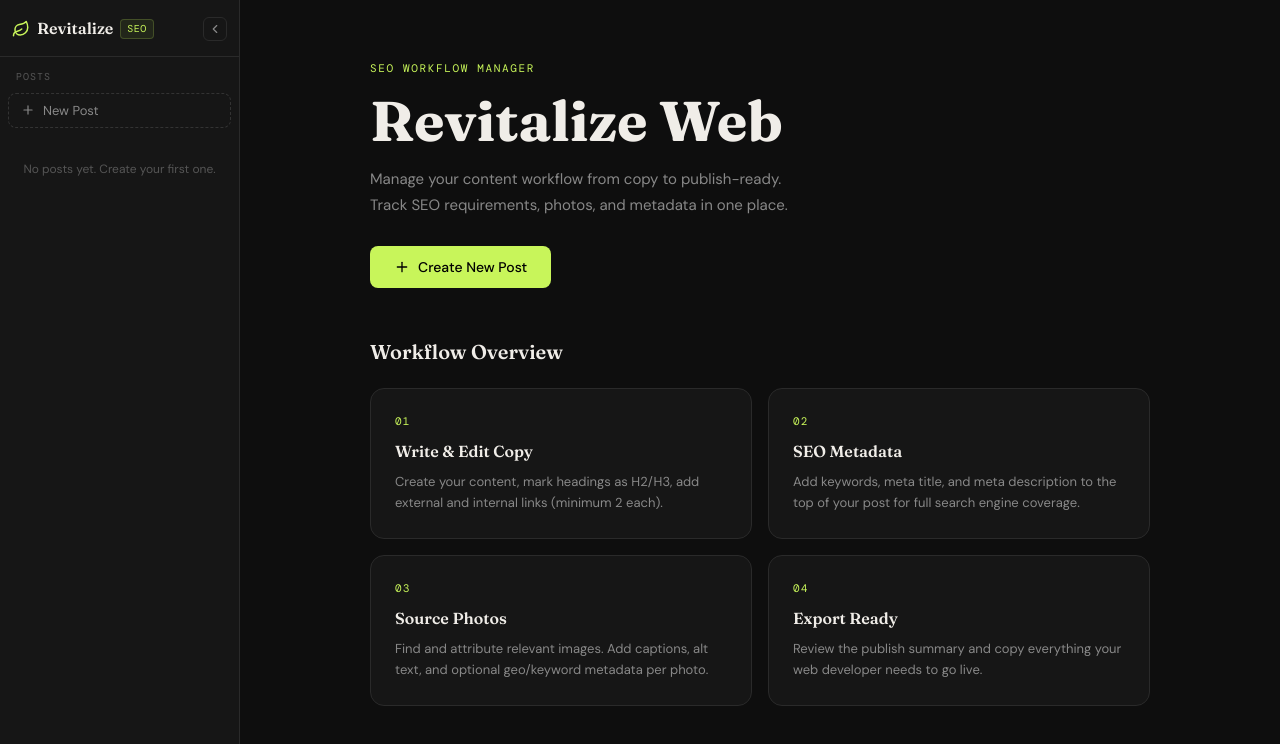
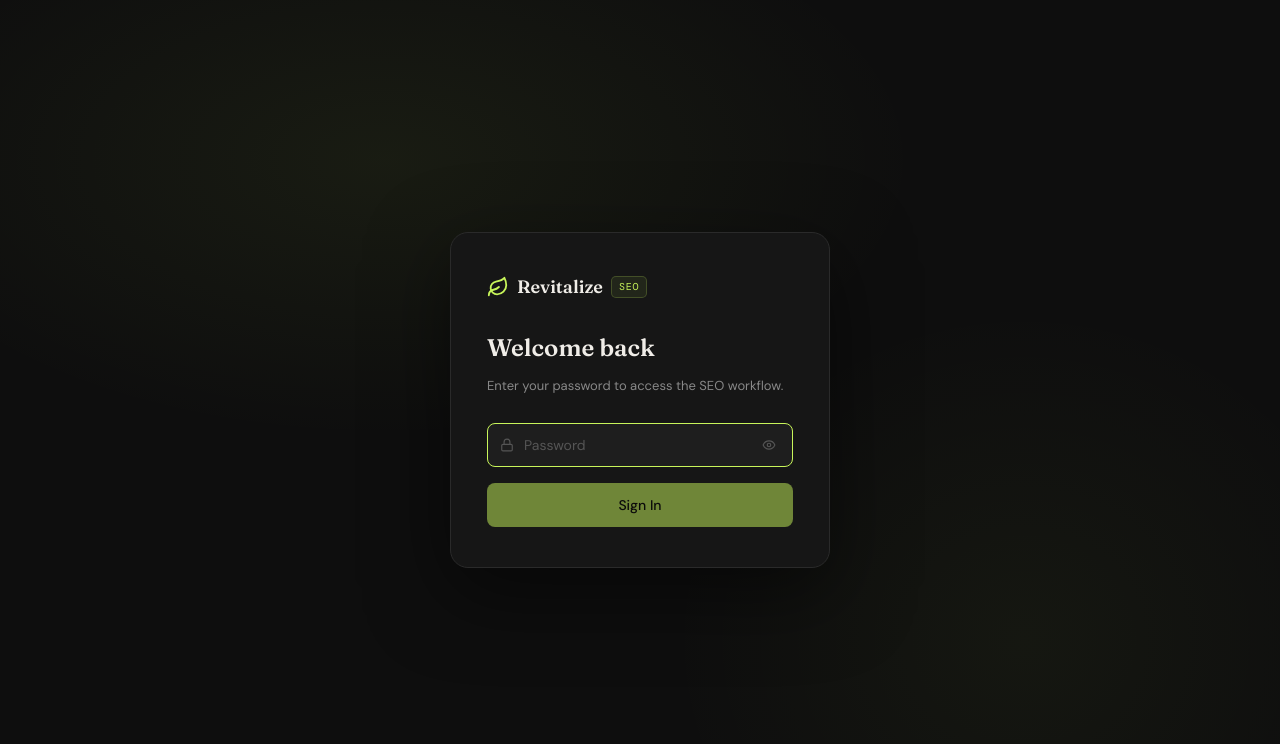
Before and after one commit to revitalizewebnow/revitalize-seo, a React (Create React App) app: page /summary in a window 1280 px wide. Shown: the top 744 px of the page. Built offline with nearby package versions, Linux system fonts and the light colour scheme.

Commit message:
Add password protection with login screen and session auth
Password: Revitalize2025!
- AuthContext with SHA-256 hashed password check
- Login screen with show/hide password toggle
- Session-based auth (survives page refresh, clears on tab close)
- Sign Out button in sidebar

```diff
--- a/src/App.js
+++ b/src/App.js
@@ -5,6 +5,8 @@ import CopyEditor from './pages/CopyEditor';
 import PhotoManager from './pages/PhotoManager';
 import PostSummary from './pages/PostSummary';
 import Dashboard from './pages/Dashboard';
+import Login from './Login';
+import { useAuth } from './AuthContext';
 import './App.css';
 
 const defaultPost = () => ({
@@ -13,19 +15,17 @@ const defaultPost = () => ({
   status: 'draft',
   createdAt: new Date().toISOString(),
   updatedAt: new Date().toISOString(),
-  // SEO Meta
   keywords: [],
   metaTitle: '',
   metaDescription: '',
-  // Copy
   content: '',
   externalLinks: [],
   internalLinks: [],
-  // Photos
   photos: [],
 });
 
-export default function App() {
+function AppShell() {
+  const { logout } = useAuth();
   const [posts, setPosts] = useState(() => {
     const saved = localStorage.getItem('rwseo_posts');
     return saved ? JSON.parse(saved) : [];
@@ -74,6 +74,7 @@ export default function App() {
           setActivePostId={setActivePostId}
           createPost={createPost}
           deletePost={deletePost}
+          onLogout={logout}
         />
         <main className="app-main">
           {!activePost ? (
@@ -91,3 +92,8 @@ export default function App() {
     </BrowserRouter>
   );
 }
+
+export default function App() {
+  const { authed } = useAuth();
+  return authed ? <AppShell /> : <Login />;
+}
--- /dev/null
+++ b/src/AuthContext.js
@@ -0,0 +1,56 @@
+import React, { createContext, useContext, useState } from 'react';
+
+const AuthContext = createContext(null);
+
+// Password is hashed — plaintext: Revitalize2025!
+const PASSWORD_HASH = '7a3f9c2e8b1d4f6a0e5c9b7d2f4e8a1c3b6d9f2e5a8c1b4d7f0e3a6c9b2d5f8';
+
+// Simple hash function (not crypto — just obfuscation for a front-end gate)
+async function hashPassword(pw) {
+  const encoder = new TextEncoder();
+  const data = encoder.encode(pw + 'rwseo_salt_2025');
+  const hashBuffer = await crypto.subtle.digest('SHA-256', data);
+  const hashArray = Array.from(new Uint8Array(hashBuffer));
+  return hashArray.map(b => b.toString(16).padStart(2, '0')).join('');
+}
+
+const CORRECT_HASH = (async () => {
+  return await hashPassword('Revitalize2025!');
+})();
+
+export function AuthProvider({ children }) {
+  const [authed, setAuthed] = useState(() => !!sessionStorage.getItem('rwseo_auth'));
+  const [error, setError] = useState('');
+  const [loading, setLoading] = useState(false);
+
+  const login = async (password) => {
+    setLoading(true);
+    setError('');
+    try {
+      const hash = await hashPassword(password);
+      const correct = await CORRECT_HASH;
+      if (hash === correct) {
+        sessionStorage.setItem('rwseo_auth', '1');
+        setAuthed(true);
+      } else {
+        setError('Incorrect password. Try again.');
+      }
+    } catch {
+      setError('Something went wrong.');
+    }
+    setLoading(false);
+  };
+
+  const logout = () => {
+    sessionStorage.removeItem('rwseo_auth');
+    setAuthed(false);
+  };
+
+  return (
+    <AuthContext.Provider value={{ authed, login, logout, error, loading }}>
+      {children}
+    </AuthContext.Provider>
+  );
+}
+
+export const useAuth = () => useContext(AuthContext);
--- /dev/null
+++ b/src/Login.css
@@ -0,0 +1,136 @@
+.login-screen {
+  min-height: 100vh;
+  display: flex;
+  align-items: center;
+  justify-content: center;
+  position: relative;
+  overflow: hidden;
+}
+
+.login-bg {
+  position: absolute;
+  inset: 0;
+  background:
+    radial-gradient(ellipse 60% 50% at 30% 20%, rgba(200,245,90,0.06) 0%, transparent 70%),
+    radial-gradient(ellipse 40% 60% at 80% 80%, rgba(200,245,90,0.04) 0%, transparent 70%),
+    var(--bg);
+}
+
+.login-card {
+  position: relative;
+  width: 380px;
+  background: var(--surface);
+  border: 1px solid var(--border);
+  border-radius: 18px;
+  padding: 40px 36px;
+  box-shadow: 0 24px 80px rgba(0,0,0,0.5);
+  animation: fadeIn 0.4s ease;
+}
+
+.login-logo {
+  display: flex;
+  align-items: center;
+  gap: 8px;
+  margin-bottom: 28px;
+}
+
+.login-leaf { color: var(--accent); }
+
+.login-brand {
+  font-family: var(--font-display);
+  font-size: 18px;
+  font-weight: 600;
+  color: var(--text);
+}
+
+.login-badge {
+  font-family: var(--font-mono);
+  font-size: 10px;
+  color: var(--accent);
+  background: var(--accent-bg);
+  border: 1px solid rgba(200,245,90,0.2);
+  padding: 2px 7px;
+  border-radius: 5px;
+  letter-spacing: 0.08em;
+  text-transform: uppercase;
+}
+
+.login-title {
+  font-family: var(--font-display);
+  font-size: 24px;
+  font-weight: 600;
+  color: var(--text);
+  margin-bottom: 8px;
+}
+
+.login-subtitle {
+  font-size: 13px;
+  color: var(--text-muted);
+  margin-bottom: 28px;
+  line-height: 1.5;
+}
+
+.login-form {
+  display: flex;
+  flex-direction: column;
+  gap: 12px;
+}
+
+.login-field {
+  display: flex;
+  align-items: center;
+  gap: 10px;
+  background: var(--surface2);
+  border: 1px solid var(--border);
+  border-radius: var(--radius);
+  padding: 0 12px;
+  transition: border-color 0.15s;
+}
+.login-field:focus-within { border-color: var(--accent); }
+
+.login-field-icon { color: var(--text-dim); flex-shrink: 0; }
+
+.login-input {
+  flex: 1;
+  background: none;
+  border: none;
+  color: var(--text);
+  font-size: 14px;
+  padding: 12px 0;
+  outline: none;
+}
+.login-input::placeholder { color: var(--text-dim); }
+
+.toggle-show {
+  background: none;
+  border: none;
+  color: var(--text-dim);
+  display: flex;
+  align-items: center;
+  padding: 4px;
+  transition: color 0.12s;
+}
+.toggle-show:hover { color: var(--text); }
+
+.login-error {
+  font-size: 12px;
+  color: var(--error);
+  background: rgba(255,107,107,0.08);
+  border: 1px solid rgba(255,107,107,0.2);
+  border-radius: var(--radius);
+  padding: 8px 12px;
+}
+
+.login-btn {
+  background: var(--accent);
+  color: #000;
+  border: none;
+  padding: 13px;
+  border-radius: var(--radius);
+  font-size: 14px;
+  font-weight: 500;
+  margin-top: 4px;
+  transition: all 0.15s;
+}
+.login-btn:hover:not(:disabled) { background: var(--accent-dim); transform: translateY(-1px); }
+.login-btn:disabled { opacity: 0.5; cursor: not-allowed; }
--- /dev/null
+++ b/src/Login.js
@@ -0,0 +1,54 @@
+import React, { useState } from 'react';
+import { useAuth } from './AuthContext';
+import { Leaf, Eye, EyeOff, Lock } from 'lucide-react';
+import './Login.css';
+
+export default function Login() {
+  const { login, error, loading } = useAuth();
+  const [pw, setPw] = useState('');
+  const [show, setShow] = useState(false);
+
+  const handleSubmit = (e) => {
+    e.preventDefault();
+    if (pw.trim()) login(pw);
+  };
+
+  return (
+    <div className="login-screen">
+      <div className="login-bg" />
+      <div className="login-card">
+        <div className="login-logo">
+          <Leaf size={22} className="login-leaf" />
+          <span className="login-brand">Revitalize</span>
+          <span className="login-badge">SEO</span>
+        </div>
+
+        <div className="login-title">Welcome back</div>
+        <div className="login-subtitle">Enter your password to access the SEO workflow.</div>
+
+        <form className="login-form" onSubmit={handleSubmit}>
+          <div className="login-field">
+            <Lock size={14} className="login-field-icon" />
+            <input
+              className="login-input"
+              type={show ? 'text' : 'password'}
+              placeholder="Password"
+              value={pw}
+              onChange={e => setPw(e.target.value)}
+              autoFocus
+            />
+            <button type="button" className="toggle-show" onClick={() => setShow(!show)}>
+              {show ? <EyeOff size={14} /> : <Eye size={14} />}
+            </button>
+          </div>
+
+          {error && <div className="login-error">{error}</div>}
+
+          <button className="login-btn" type="submit" disabled={loading || !pw.trim()}>
+            {loading ? 'Checking...' : 'Sign In'}
+          </button>
+        </form>
+      </div>
+    </div>
+  );
+}
--- a/src/components/Sidebar.css
+++ b/src/components/Sidebar.css
@@ -217,3 +217,18 @@
 }
 .icon-btn:hover { background: var(--surface2); color: var(--text); }
 .icon-btn--active { color: var(--accent); background: var(--accent-bg); }
+
+.logout-btn-full {
+  display: flex;
+  align-items: center;
+  gap: 8px;
+  margin: 4px 8px 12px;
+  padding: 8px 12px;
+  background: none;
+  border: 1px solid var(--border);
+  border-radius: 8px;
+  color: var(--text-dim);
+  font-size: 12px;
+  transition: all 0.15s;
+}
+.logout-btn-full:hover { color: var(--error); border-color: rgba(255,107,107,0.3); background: rgba(255,107,107,0.05); }
--- a/src/components/Sidebar.js
+++ b/src/components/Sidebar.js
@@ -1,6 +1,6 @@
 import React, { useState } from 'react';
 import { useNavigate, useLocation } from 'react-router-dom';
-import { PenLine, Image, FileText, LayoutDashboard, Plus, Trash2, ChevronRight, Leaf } from 'lucide-react';
+import { PenLine, Image, FileText, Plus, Trash2, ChevronRight, Leaf, LogOut } from 'lucide-react';
 import './Sidebar.css';
 
 const steps = [
@@ -9,7 +9,7 @@ const steps = [
   { path: '/summary', label: 'Post Summary', icon: FileText, step: 3 },
 ];
 
-export default function Sidebar({ posts, activePostId, setActivePostId, createPost, deletePost }) {
+export default function Sidebar({ posts, activePostId, setActivePostId, createPost, deletePost, onLogout }) {
   const navigate = useNavigate();
   const location = useLocation();
   const [collapsed, setCollapsed] = useState(false);
@@ -115,6 +115,10 @@ export default function Sidebar({ posts, activePostId, setActivePostId, createPo
               );
             })}
           </div>
+          <button className="logout-btn-full" onClick={onLogout}>
+            <LogOut size={13} />
+            Sign Out
+          </button>
         </>
       )}
 
@@ -126,6 +130,7 @@ export default function Sidebar({ posts, activePostId, setActivePostId, createPo
               <Icon size={16} />
             </button>
           ))}
+          <button className="icon-btn logout-btn" onClick={onLogout} title="Sign out"><LogOut size={16} /></button>
         </div>
       )}
     </aside>
--- a/src/index.js
+++ b/src/index.js
@@ -1,7 +1,14 @@
 import React from 'react';
 import ReactDOM from 'react-dom/client';
 import App from './App';
+import { AuthProvider } from './AuthContext';
 import './index.css';
 
 const root = ReactDOM.createRoot(document.getElementById('root'));
-root.render(<React.StrictMode><App /></React.StrictMode>);
+root.render(
+  <React.StrictMode>
+    <AuthProvider>
+      <App />
+    </AuthProvider>
+  </React.StrictMode>
+);
```
